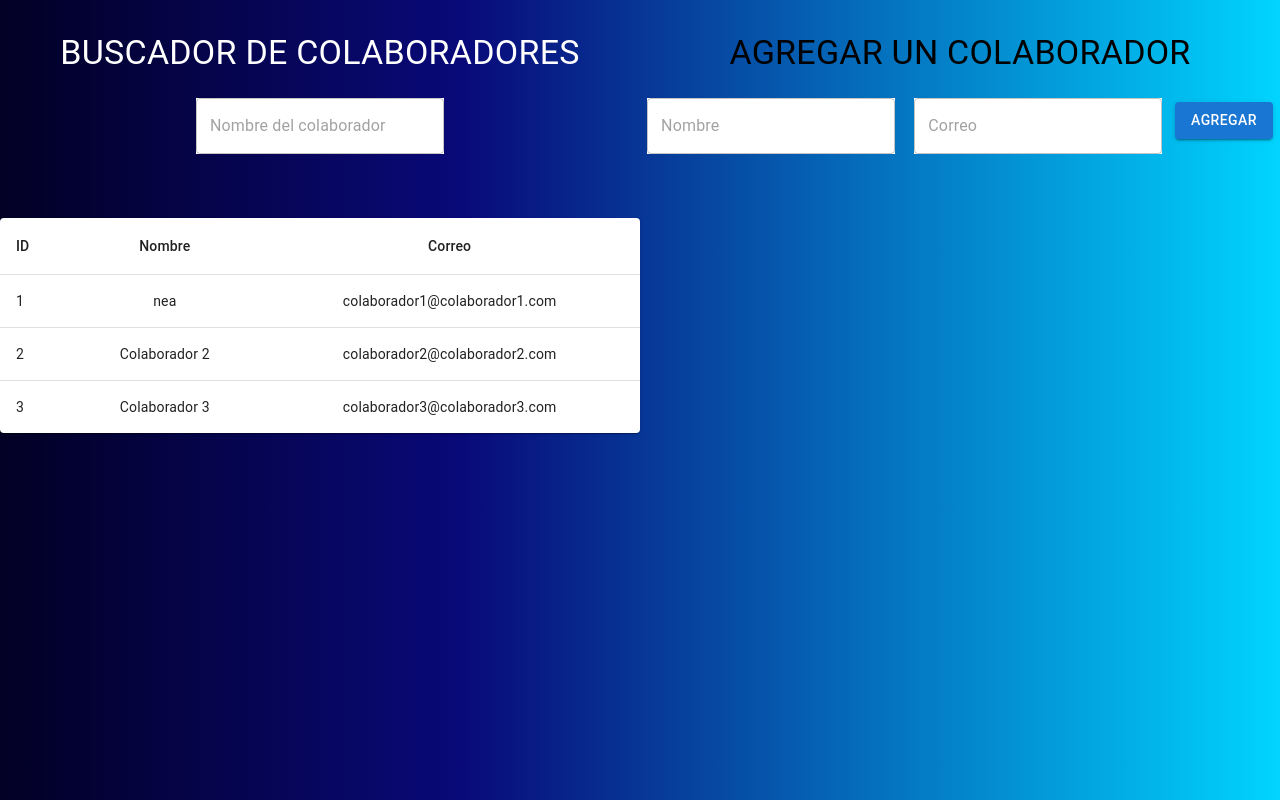
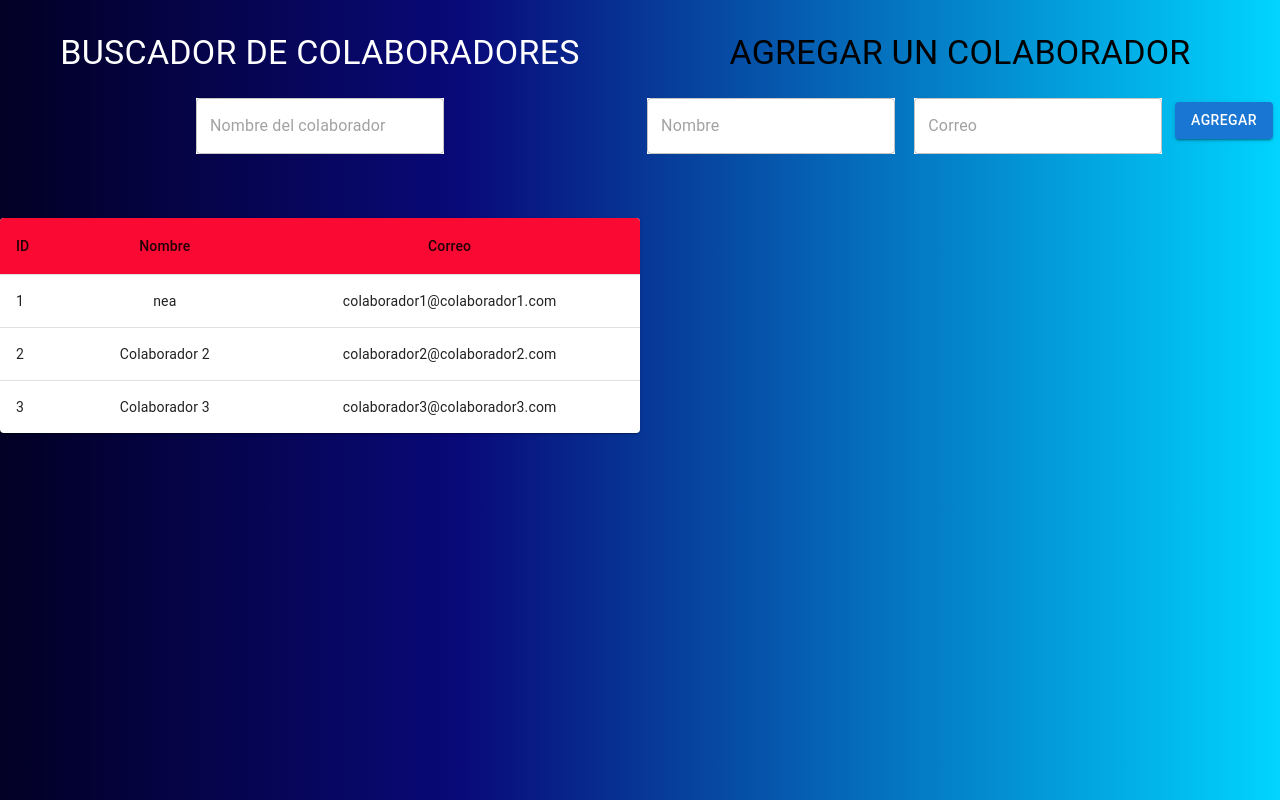
Before and after one commit to NeaCS/BuscadordeColaboradores, a React (Create React App) app: page / in a window 1280 px wide. Built offline with nearby package versions, Linux system fonts and the light colour scheme.

Commit message:
Cambio de color al table head

```diff
--- a/src/components/MyTable.jsx
+++ b/src/components/MyTable.jsx
@@ -24,7 +24,7 @@ export default function MyTable(props) {
   return (
       <TableContainer component={Paper} style={{marginTop:"10%"}}>
         <Table aria-label="simple table">
-          <TableHead back>
+          <TableHead style={{background:"#fa0a32"}}>
             <TableRow>
               <TableCell>ID</TableCell>
               <TableCell align="center">Nombre</TableCell>
```
